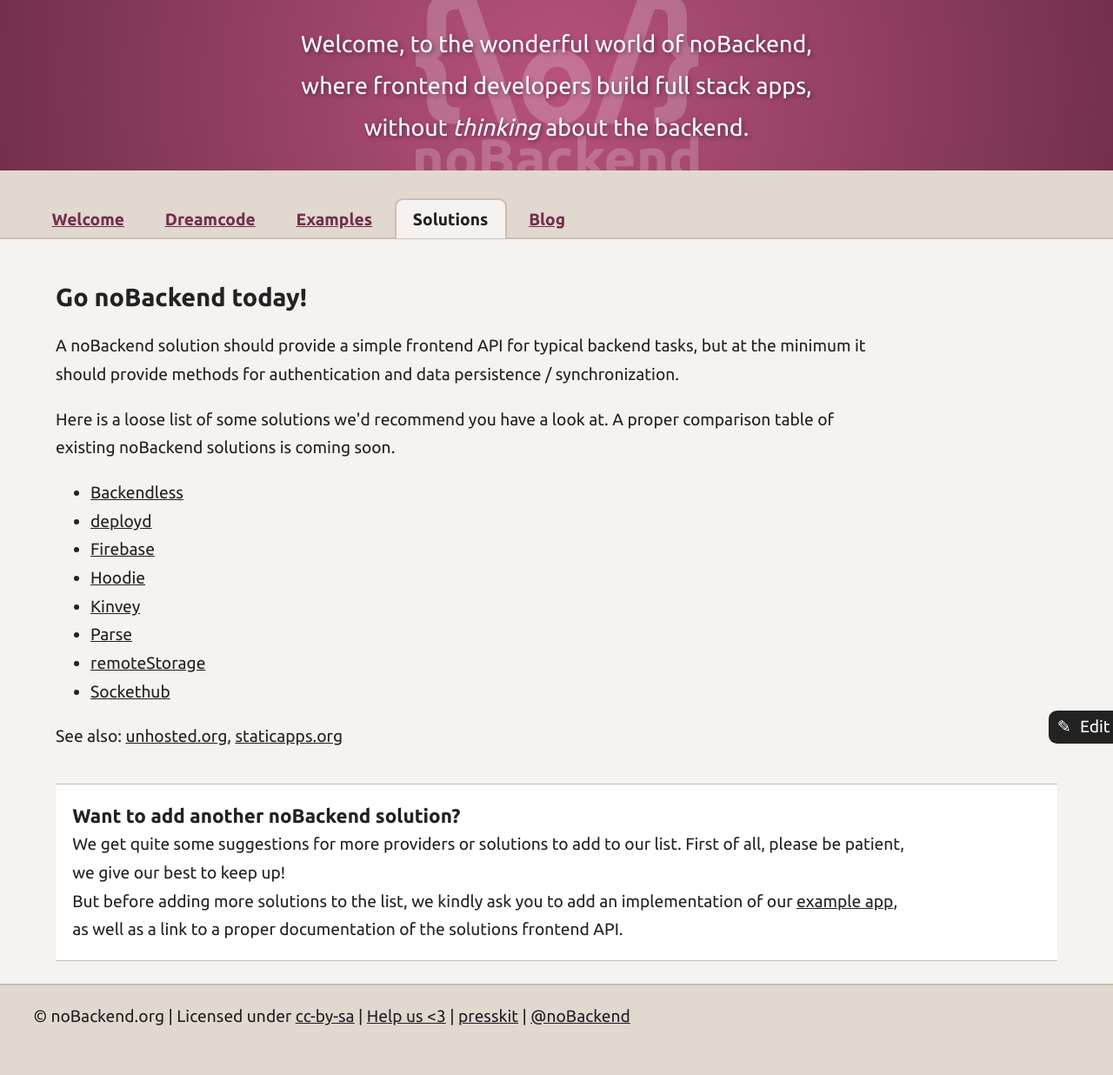
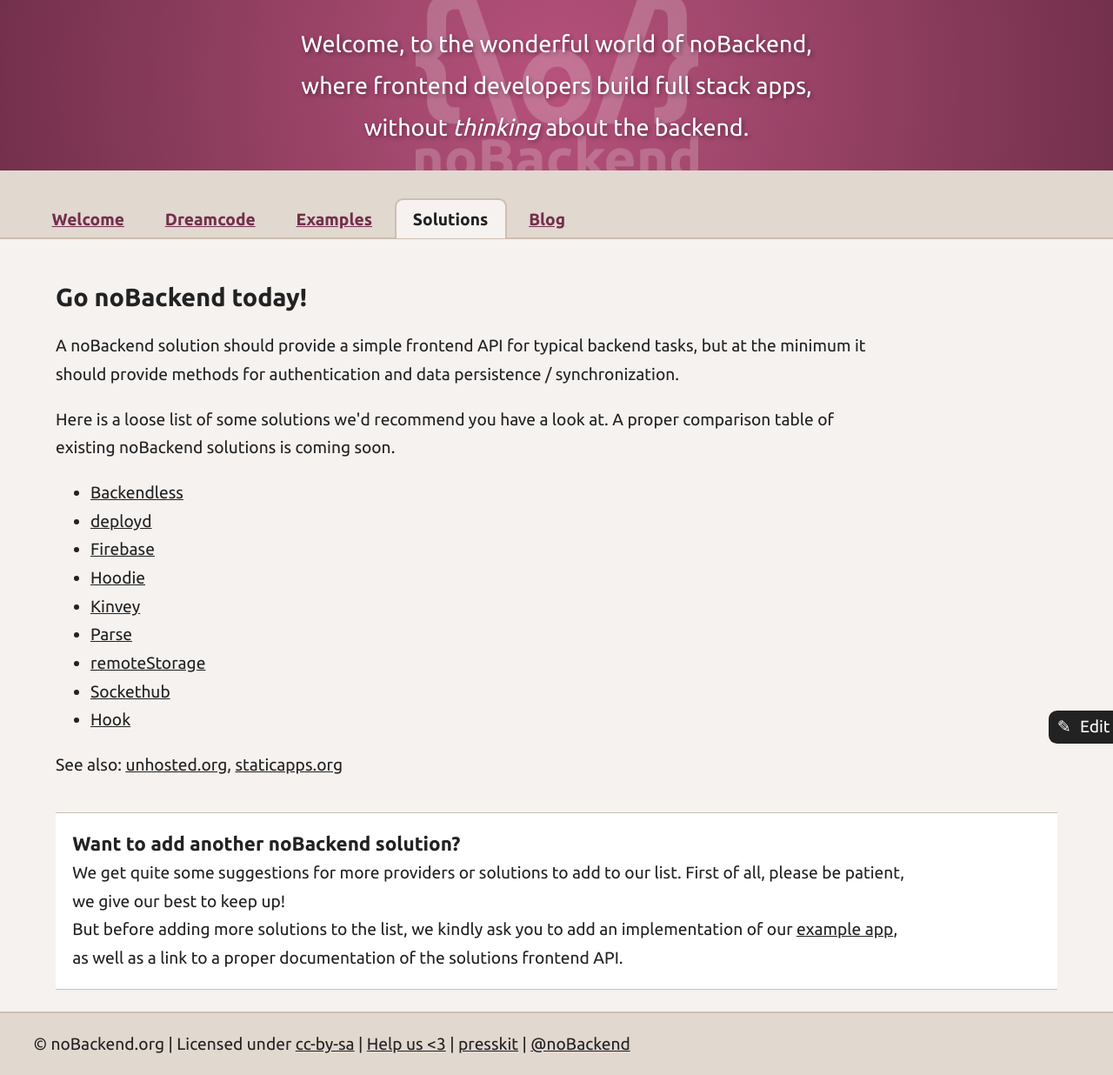
Before and after one commit to noBackend/nobackend.org, a Jekyll site: the page built from solutions.html, in a window 1280 px wide. Shown: the whole page at 87% size. Built offline with Jekyll 4.4.1, drawn with Linux system fonts in a browser that asks for light colours; before the commit the page ends 1204 px from its top, so only the background shows below that.

Commit message:
add hook to nobackend solutions

```diff
--- a/solutions.html
+++ b/solutions.html
@@ -28,6 +28,7 @@
   <li><a href="https://parse.com/">Parse</a></li>
   <li><a href="http://remotestorage.io/">remoteStorage</a></li>
   <li><a href="http://sockethub.org/">Sockethub</a></li>
+  <li><a href="https://github.com/doubleleft/hook">Hook</a></li>
 </ul>
 
 <p>
```
